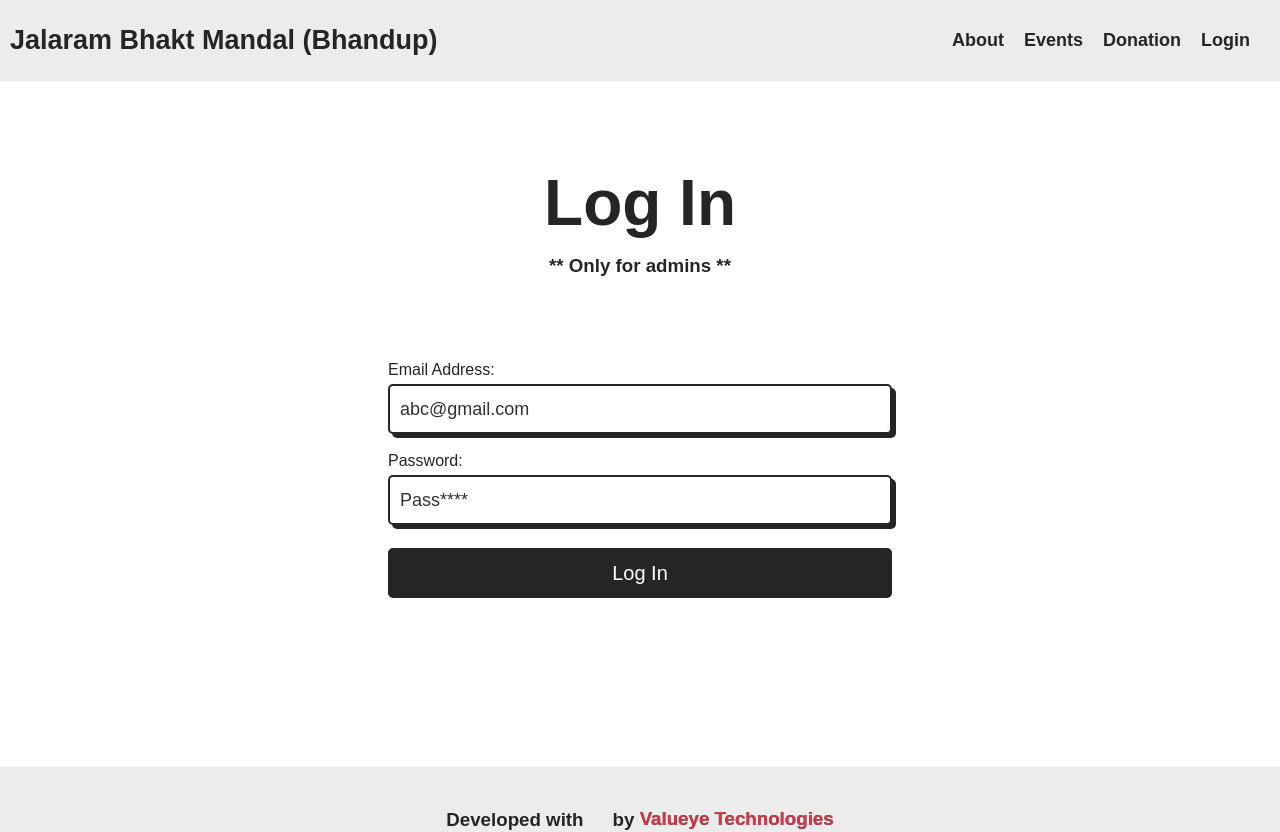
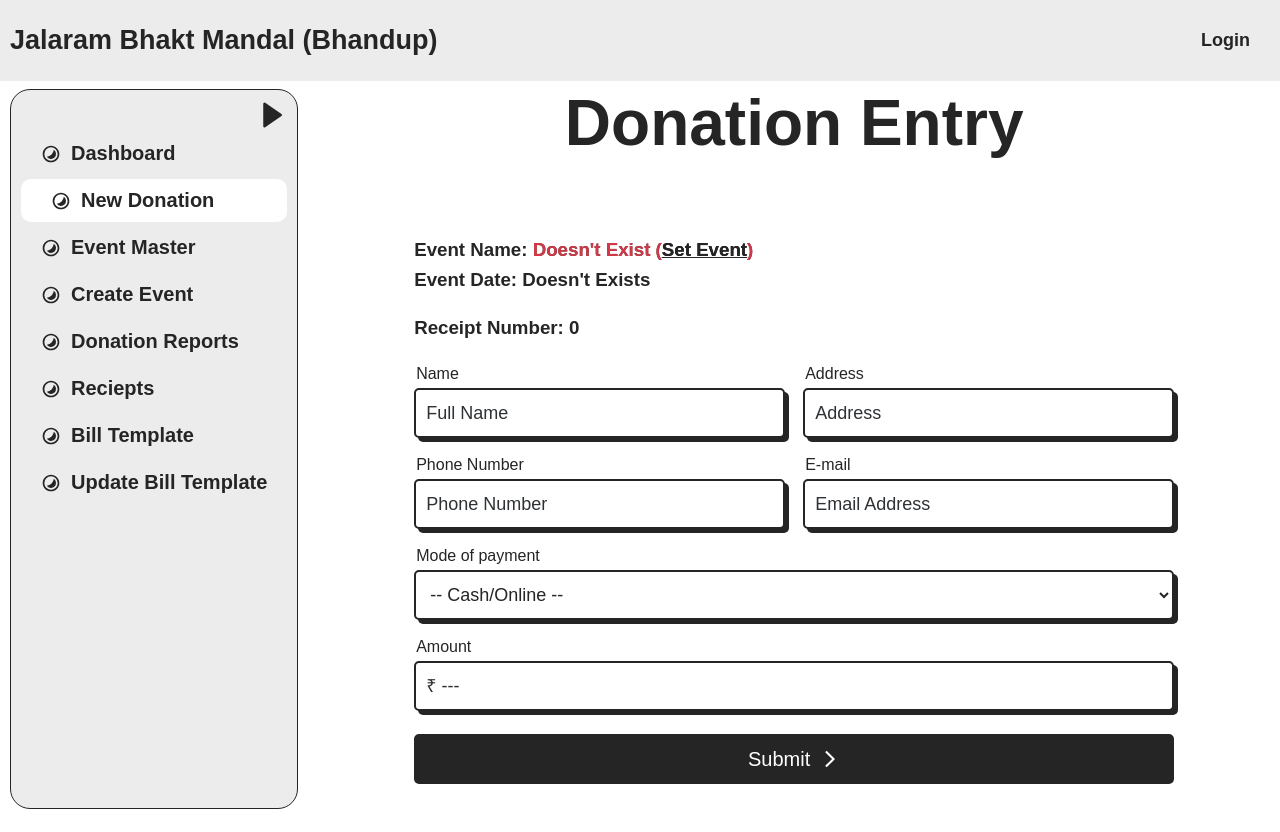
Before and after one commit to HardikShah563/jalaram_mandir, a React (Create React App) app: page /dashboard/donation-entry in a window 1280 px wide. Before the commit this address led to /login. Shown: the top 832 px of the page. Built offline with nearby package versions, Linux system fonts and the light colour scheme; no server answers; some icons are missing; what to-words would draw is missing.

Commit message:
updating login

```diff
--- a/src/components/Navbar.jsx
+++ b/src/components/Navbar.jsx
@@ -96,7 +96,11 @@ export default function Navbar() {
                                 <>
                                     <div className="dropdown">
                                         <li>
-                                            <div className="link-name cur" onClick={() => { navigate("/login"); setShowNav(false); }}>Login</div>
+                                            <div className="link-name cur">
+                                                <a href="dashboard.jalarammandir.org">
+                                                    Login
+                                                </a>
+                                            </div>
                                         </li>
                                     </div>
 
--- a/src/pages/Dashboard.jsx
+++ b/src/pages/Dashboard.jsx
@@ -9,15 +9,15 @@ export default function Dashboard() {
     const { userInfo } = state;
 
     useEffect(() => {
-        if (userInfo) {
-            if (!userInfo.isAdmin === true) {
-                navigate("/dashboard/donation-entry");
-                return;
-            }
-        }
-        else {
-            navigate("/dashboard/donation-entry");
-        }
+        // if (userInfo) {
+        //     if (!userInfo.isAdmin === true) {
+        //         navigate("/dashboard/donation-entry");
+        //         return;
+        //     }
+        // }
+        // else {
+        //     navigate("/dashboard/donation-entry");
+        // }
     }, [])
     return (
         <>
--- a/src/pages/DonationEntry.jsx
+++ b/src/pages/DonationEntry.jsx
@@ -26,20 +26,20 @@ export default function DonationEntry() {
     console.log(currentEvent);
 
     useEffect(() => {
-        const fetchdata = async () => {
-            const { data } = await axios.get('http://localhost:5000/api/donation/max-receipt-no');
-            setFormData(prevState => {
-                return {
-                    ...prevState, receiptNo: (data.receiptNo + 1),
-                }
-            });
-        }
-        fetchdata();
+        // const fetchdata = async () => {
+        //     const { data } = await axios.get('http://localhost:5000/api/donation/max-receipt-no');
+        //     setFormData(prevState => {
+        //         return {
+        //             ...prevState, receiptNo: (data.receiptNo + 1),
+        //         }
+        //     });
+        // }
+        // fetchdata();
 
-        if (!userInfo) {
-            navigate('/login');
-        }
-        setSetEventView(false);
+        // if (!userInfo) {
+        //     navigate('/login');
+        // }
+        // setSetEventView(false);
     }, []);
 
     const [formData, setFormData] = useState({
--- a/src/pages/Login.jsx
+++ b/src/pages/Login.jsx
@@ -29,35 +29,35 @@ export default function Login() {
     const [color, setColor] = useState("");
 
     async function handleSubmit(event) {
-        event.preventDefault();
-        try {
-            const { data } = await axios.post('http://localhost:5000/api/user/login', {
-                email: formData.email,
-                password: formData.password
-            });
-            console.log(data);
-            if (data.message === "success") {
-                ctxDispatch({
-                    type: 'USER_SIGNIN',
-                    payload: data
-                });
-                localStorage.setItem("userInfo", JSON.stringify(data.user));
-                setMsg("Login Successful!");
-                setColor("green");
-                await delay(500);
-                setMsg("Redirecting... wait");
-                await delay(500);
-                navigate("/dashboard");
-                window.location.reload();
-            }
-            else {
-                setMsg(data.message);
-                setColor("red");
-            }
-        } catch (error) {
-            setMsg("Login Unsuccessful!");
-            setColor("red");
-        }
+        // event.preventDefault();
+        // try {
+        //     const { data } = await axios.post('http://localhost:5000/api/user/login', {
+        //         email: formData.email,
+        //         password: formData.password
+        //     });
+        //     console.log(data);
+        //     if (data.message === "success") {
+        //         ctxDispatch({
+        //             type: 'USER_SIGNIN',
+        //             payload: data
+        //         });
+        //         localStorage.setItem("userInfo", JSON.stringify(data.user));
+        //         setMsg("Login Successful!");
+        //         setColor("green");
+        //         await delay(500);
+        //         setMsg("Redirecting... wait");
+        //         await delay(500);
+        //         navigate("/dashboard");
+        //         window.location.reload();
+        //     }
+        //     else {
+        //         setMsg(data.message);
+        //         setColor("red");
+        //     }
+        // } catch (error) {
+        //     setMsg("Login Unsuccessful!");
+        //     setColor("red");
+        // }
     }
 
     return (
```
